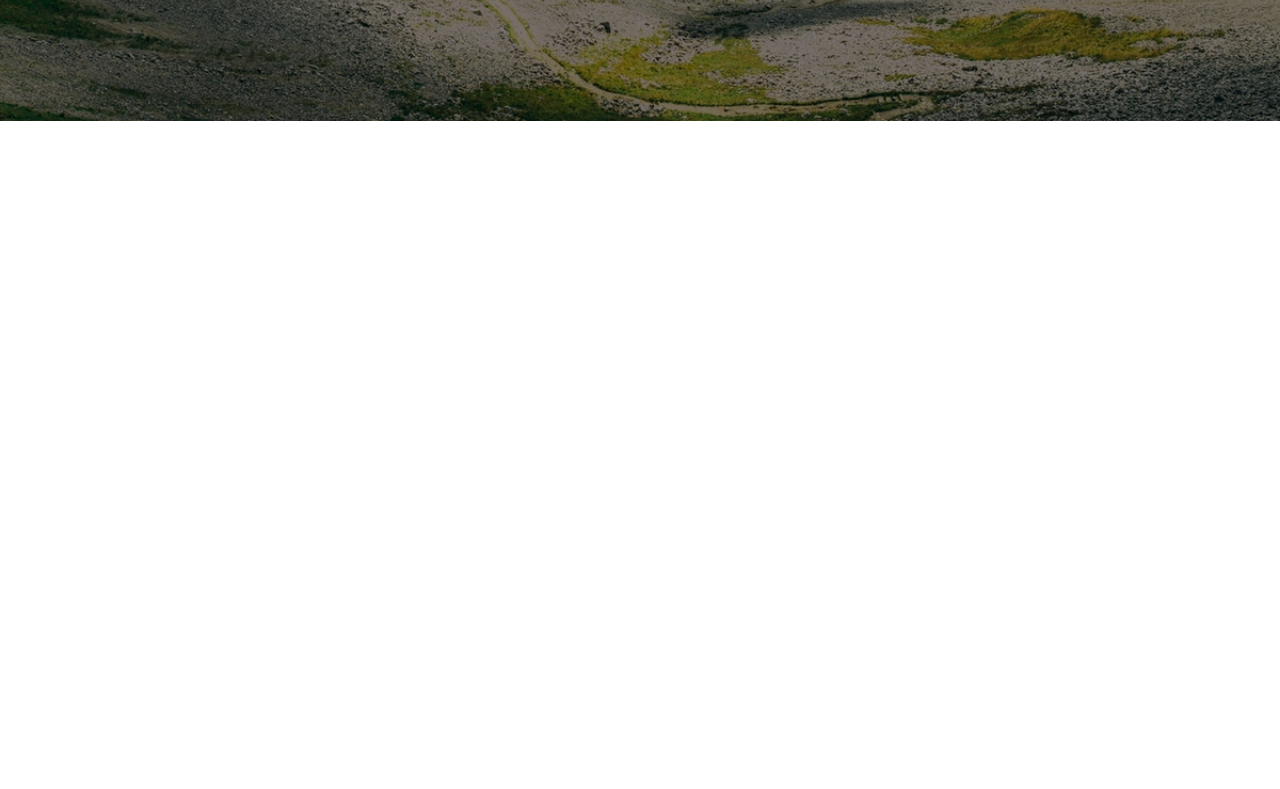
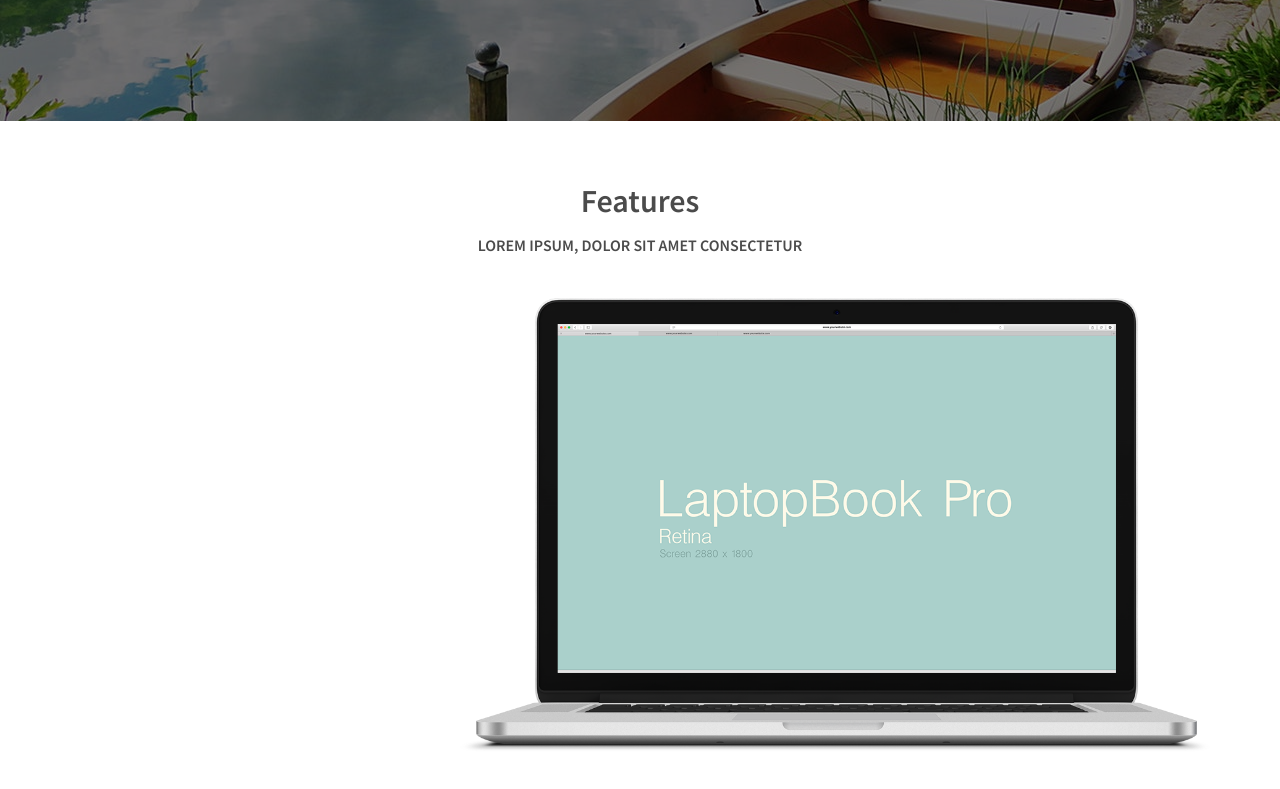
Before and after one commit to kmishal/InVideo, a website: page app/index.html in a window 1280 px wide. Shown: the part 647-1436 px from the top of the page. Before the commit the page ends 800 px from the top, so only its background shows below. Drawn offline with Linux system fonts and the light colour scheme.

Commit message:
added new landing page image and add mockup laptop for feature section

```diff
--- a/app/index.html
+++ b/app/index.html
@@ -94,6 +94,33 @@
     <!-- Section : Landing Page ends -->
 
     <!-- Section: Feautures -->
+    <section id="features">
+        <div class="section-content text-center">
+            <p class="section-head">
+                Features
+            </p>
+            <p class="section-subhead">
+                Lorem ipsum, dolor sit amet consectetur
+            </p>
+            <div class="content">
+                <div class="container">
+                    <div class="row">
+                        <!-- left feature text area -->
+                        <div class="col-md-4">
+                            <div class="row">
+                                <div class="col-md-4"></div>
+                                <div class="col-md-8"></div>
+                            </div>
+                        </div>
+                        <!-- right big mockup area -->
+                        <div class="col-md-8">
+                            <img src="./images/mockup.png" width="100%" alt="">
+                        </div>
+                    </div>
+                </div>
+            </div>
+        </div>
+    </section>
     <!-- Section: Feautures ends -->
 
 
--- a/app/scss/style.scss
+++ b/app/scss/style.scss
@@ -44,7 +44,7 @@ nav.navbar-default{
 // =============Section : landing Page ======================
 
 #landing-page{
-    background: url("../images/banner-v3.jpg");
+    background: url("../images/banner-v6.jpg");
     width: 100%;
     height: 768px;
     background-size: cover;
@@ -101,3 +101,30 @@ nav.navbar-default{
 //  =============Section : landing  Ends! ======================
 
 //  =============Section : Features section ======================
+#features{
+    background : $text-color-white;
+    width: 100%;
+    height: auto;
+    position: relative;
+    .section-content{
+        margin:  5% 0;
+        .section-head{
+            font-size: 2em;
+            font-family: $header-semibold;
+            color: $text-color-black;
+            margin: 20px 0;
+        }
+        .section-subhead{
+            font-size: 1em;
+            font-family: $header-semibold;
+            color: $text-color-black;
+            margin: 20px 0;
+            text-transform: uppercase;
+        }
+        .content{
+            margin: 45px 0;
+        }
+    }
+}
+
+//  =============Section : Features section ======================
```
Also changed, not shown: app/css/style.css, app/images/banner-v4.jpg (added), app/images/banner-v5.jpg (added), app/images/banner-v6.jpg (added), app/images/mockup.png (added), app/images/video-poster.jpg.
